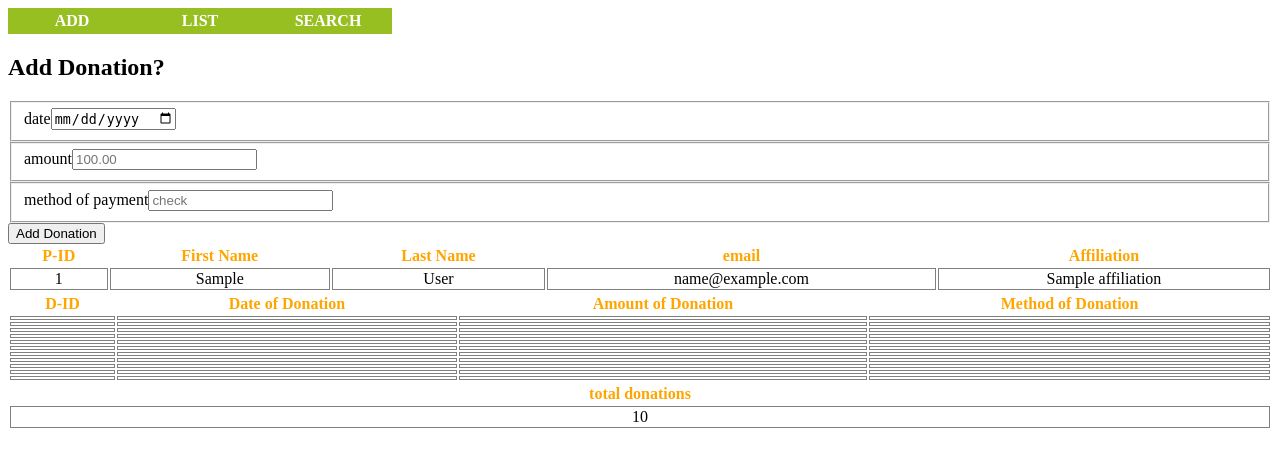
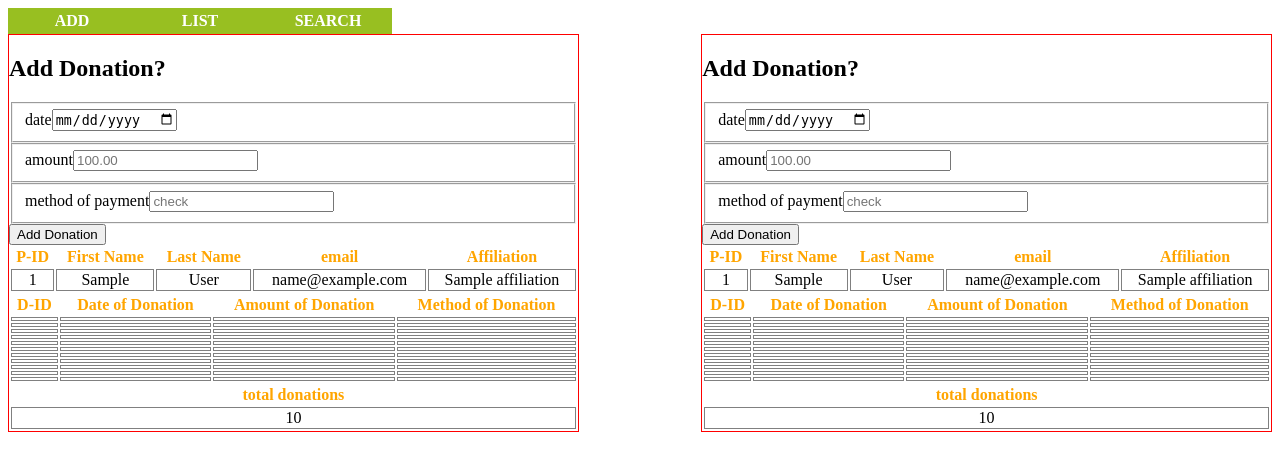
Before and after one commit to royschuyler/nfp, a Node server app: template views/name.jade in a window 1280 px wide. Shown: the top 471 px of the page. Run offline with Node 20, Linux system fonts and the light colour scheme; the template is opened without the code that fills it: most values are stand-ins (such as "Sample title", 1, 10 or a date in 2020); lists and menus that the app fills with data are empty; some libraries are stand-ins or nearby versions.

```diff
--- a/views/header.jade
+++ b/views/header.jade
@@ -5,7 +5,6 @@ html
   body
     script(type='text/javascript', src='../script/bower_components/jquery/dist/jquery.min.js')
     script(type='text/javascript', src='../script/main.js')
-
     ul
       li
         a.header-link(href='signup') Add
--- a/views/name.jade
+++ b/views/name.jade
@@ -1,51 +1,103 @@
 include ./header.jade
-h2 Add Donation?
-form(action='/#{name}',method='post')
-    div(data-role='fieldcontain')
-      fieldset(data-role='controlgroup')
-        label(for='date') date
-           input(id='date',type='date',value='',placeholder='10/27/1981',name='date')
-    div#passworddiv(data-role='fieldcontain')
-      fieldset(data-role='controlgroup')
-        label(for='amount') amount
-           input(id='amount',type='text',value='',placeholder='100.00',name='amount')
-    div(id='hiddendiv',data-role='fieldcontain')
-      fieldset(data-role='controlgroup')
-        label(for='method') method of payment
-           input(id='method',type='text',value='',placeholder='check',name='method')
-    div(data-role='fieldcontain')
-      input(type='submit',value='Add Donation',data-transition='fade', data-theme='c')
-table(style='width:100%')
-  thead
-    th P-ID
-    th First Name
-    th Last Name
-    th email
-    th Affiliation
-  tbody
-    tr
-      td #{rows.DonorID}
-      td #{rows.FirstName}
-      td #{rows.LastName}
-      td #{rows.email}
-      td #{rows.Affiliation}
-table(style='width:100%')
-  thead
-    th D-ID
-    th Date of Donation
-    th Amount of Donation
-    th Method of Donation
-  tbody
-  -var i = data
-  each value in i
-    tr
-      td #{value.PrimaryID}
-      td #{value.Date}
-      td #{value.amount}
-      td #{value.method}
-table(style='width:100%')
-  thead
-    th total donations
-  tbody
-    tr
-      td #{total}
+div.name-container.left
+  h2 Add Donation?
+  form(action='/#{name}',method='post')
+      div(data-role='fieldcontain')
+        fieldset(data-role='controlgroup')
+          label(for='date') date
+             input(id='date',type='date',value='',placeholder='10/27/1981',name='date')
+      div(data-role='fieldcontain')
+        fieldset(data-role='controlgroup')
+          label(for='amount') amount
+             input(id='amount',type='text',value='',placeholder='100.00',name='amount')
+      div(id='hiddendiv',data-role='fieldcontain')
+        fieldset(data-role='controlgroup')
+          label(for='method') method of payment
+             input(id='method',type='text',value='',placeholder='check',name='method')
+      div(data-role='fieldcontain')
+        input(type='submit',value='Add Donation',data-transition='fade', data-theme='c')
+  table(style='width:100%')
+    thead
+      th P-ID
+      th First Name
+      th Last Name
+      th email
+      th Affiliation
+    tbody
+      tr
+        td #{rows.DonorID}
+        td #{rows.FirstName}
+        td #{rows.LastName}
+        td #{rows.email}
+        td #{rows.Affiliation}
+  table(style='width:100%')
+    thead
+      th D-ID
+      th Date of Donation
+      th Amount of Donation
+      th Method of Donation
+    tbody
+    -var i = data
+    each value in i
+      tr
+        td #{value.PrimaryID}
+        td #{value.Date}
+        td #{value.amount}
+        td #{value.method}
+  table(style='width:100%')
+    thead
+      th total donations
+    tbody
+      tr
+        td #{total}
+div.name-container.right
+  h2 Add Donation?
+  form(action='/#{name}',method='post')
+      div(data-role='fieldcontain')
+        fieldset(data-role='controlgroup')
+          label(for='date') date
+             input(id='date',type='date',value='',placeholder='10/27/1981',name='date')
+      div(data-role='fieldcontain')
+        fieldset(data-role='controlgroup')
+          label(for='amount') amount
+             input(id='amount',type='text',value='',placeholder='100.00',name='amount')
+      div(id='hiddendiv',data-role='fieldcontain')
+        fieldset(data-role='controlgroup')
+          label(for='method') method of payment
+             input(id='method',type='text',value='',placeholder='check',name='method')
+      div(data-role='fieldcontain')
+        input(type='submit',value='Add Donation',data-transition='fade', data-theme='c')
+  table(style='width:100%')
+    thead
+      th P-ID
+      th First Name
+      th Last Name
+      th email
+      th Affiliation
+    tbody
+      tr
+        td #{rows.DonorID}
+        td #{rows.FirstName}
+        td #{rows.LastName}
+        td #{rows.email}
+        td #{rows.Affiliation}
+  table(style='width:100%')
+    thead
+      th D-ID
+      th Date of Donation
+      th Amount of Donation
+      th Method of Donation
+    tbody
+    -var i = data
+    each value in i
+      tr
+        td #{value.PrimaryID}
+        td #{value.Date}
+        td #{value.amount}
+        td #{value.method}
+  table(style='width:100%')
+    thead
+      th total donations
+    tbody
+      tr
+        td #{total}
--- a/views/search.jade
+++ b/views/search.jade
@@ -4,6 +4,6 @@ form(action='/search',method='post')
   div(data-role='fieldcontain')
     fieldset(data-role='controlgroup')
       label(for='search') search
-         input(id='search',type='text',value='',placeholder='',name='search')
+         input.stroke(id='search',type='text',value='',placeholder='',name='search')
   div(data-role='fieldcontain')
       input(type='submit',value='search',data-transition='fade', data-theme='c', onkeypress='myFunction()')
--- a/views/signup.jade
+++ b/views/signup.jade
@@ -5,8 +5,8 @@ div
     div(data-role='fieldcontain')
       fieldset(data-role='controlgroup')
         label(for='fname') first name
-           input(id='fname',type='text',value='',placeholder='',name='fname')
-    div.name(data-role='fieldcontain')
+           input.name(id='fname',type='text',value='',placeholder='',name='fname')
+    div(data-role='fieldcontain')
       fieldset(data-role='controlgroup')
         label(for='lname') last name
            input(id='lname',type='text',value='',placeholder='',name='lname')
--- a/www/script/main.js
+++ b/www/script/main.js
@@ -1,4 +1,5 @@
-console.log('hello');
+
+
 
 $(document).ready(function(){
   $('.stroke').on('input', function(e) {
--- a/www/stylesheet/main.css
+++ b/www/stylesheet/main.css
@@ -41,3 +41,12 @@ background-color: #7A991A;
 .data {
   text-decoration: none;
 }
+
+.name-container {
+  width: 45%;
+  border: solid 1px red;
+}
+
+.left {
+  float: right;
+}
```
